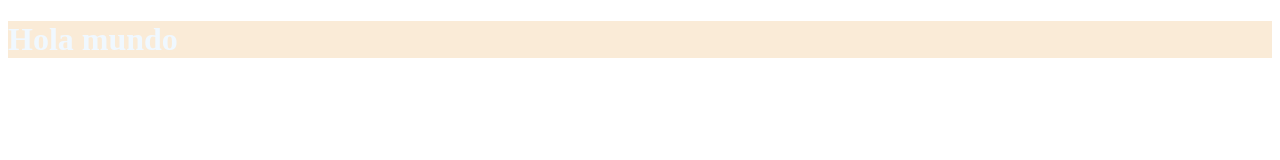
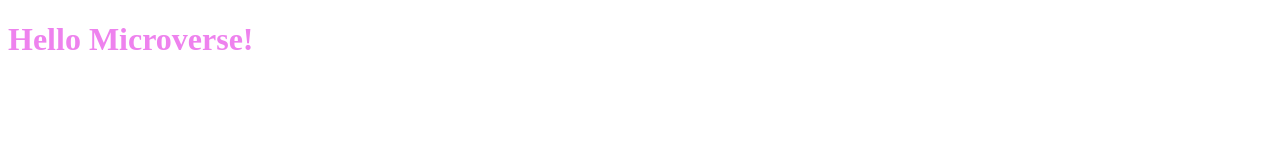
Before and after one commit to AndreaM2429/Set_up_a_Hello_Microverse_project, a website: page index.html in a window 1280 px wide. Drawn offline with Linux system fonts and the light colour scheme.

Commit message:
Upload the information

```diff
--- a/index.html
+++ b/index.html
@@ -8,7 +8,6 @@
     <link rel="stylesheet" href="style.css">
 </head>
 <body>
-    <h1>Hola mundo</h1>
-    <p></p>
+    <h1>Hello Microverse!</h1>
 </body>
 </html>
--- a/style.css
+++ b/style.css
@@ -1,4 +1,3 @@
 h1 {
-  color: aliceblue;
-  background-color: antiquewhite;
+  color: violet;
 }
```
